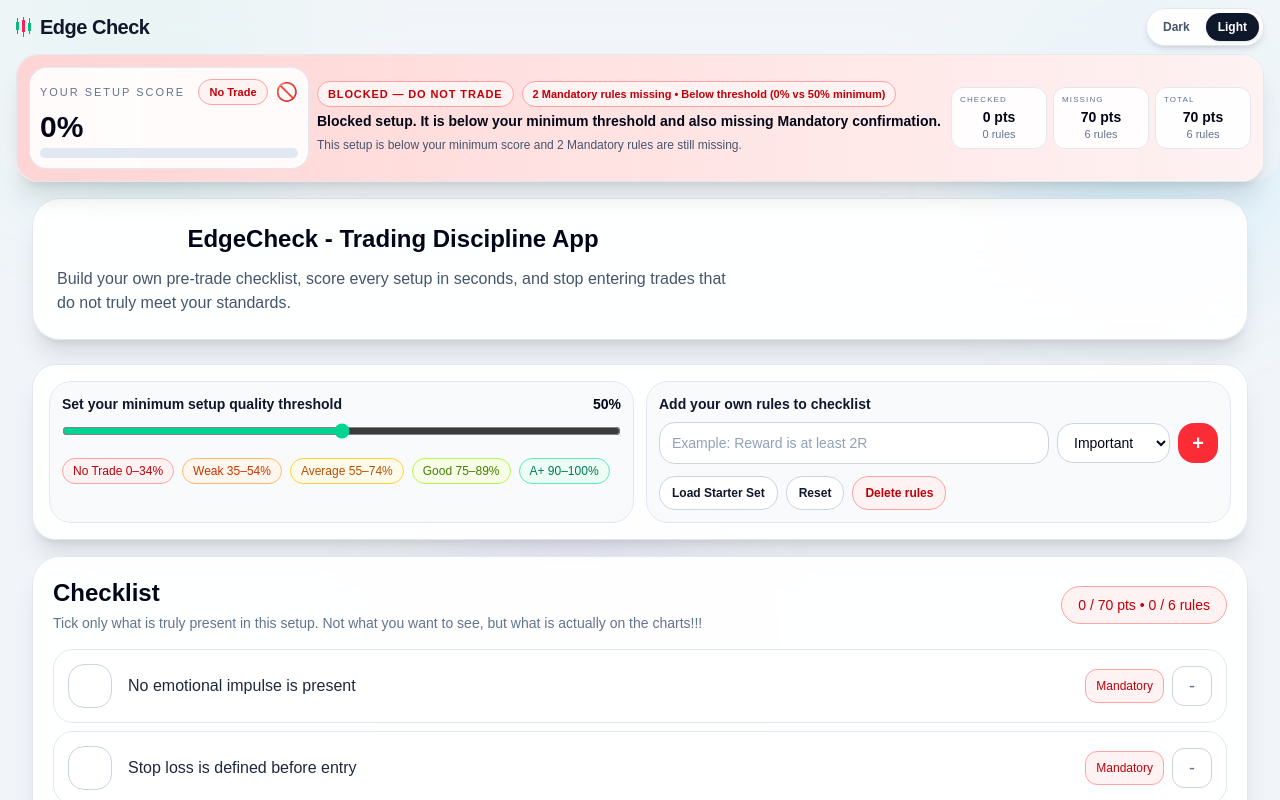
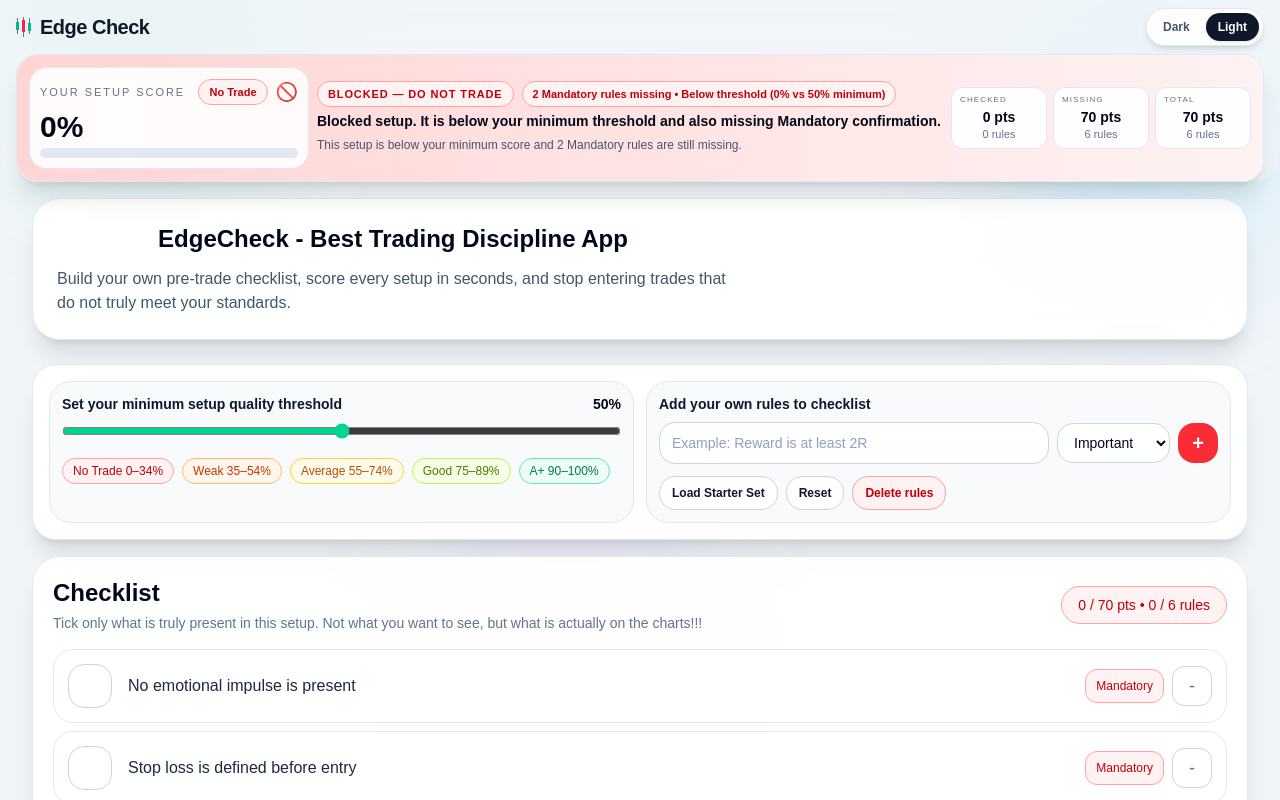
Before and after one commit to Johny-88/Trade-Meter, a Next.js app: page / in a window 1280 px wide. Shown: the top 800 px of the page. Built offline with nearby package versions, Linux system fonts and the light colour scheme.

Commit message:
Update app title to 'Best Trading Discipline App'

```diff
--- a/app/page.tsx
+++ b/app/page.tsx
@@ -921,7 +921,7 @@ export default function Home() {
           <div className="flex flex-col gap-5 lg:flex-row lg:items-center lg:justify-between">
             <div className="max-w-3xl">
               <h1 className="mb-2 text-center text-xl font-bold md:text-2xl">
-                EdgeCheck - Trading Discipline App
+                EdgeCheck - Best Trading Discipline App
               </h1>
 
               <p className={`mt-3 max-w-2xl text-sm leading-6 md:text-base ${ui.subtle}`}>
```
